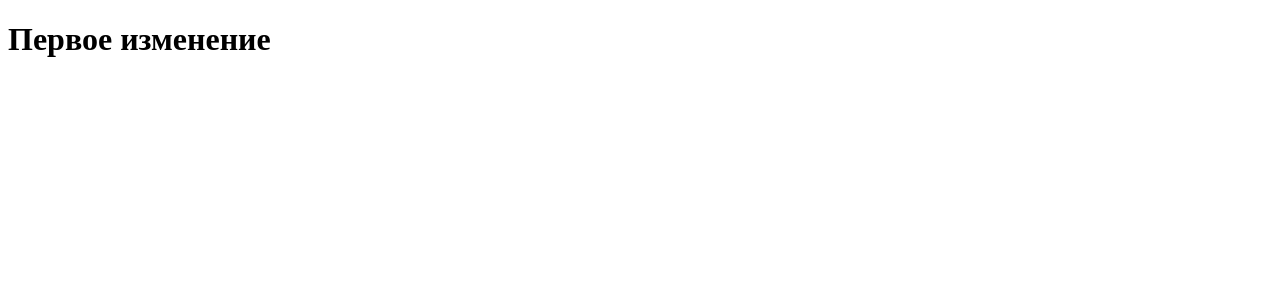
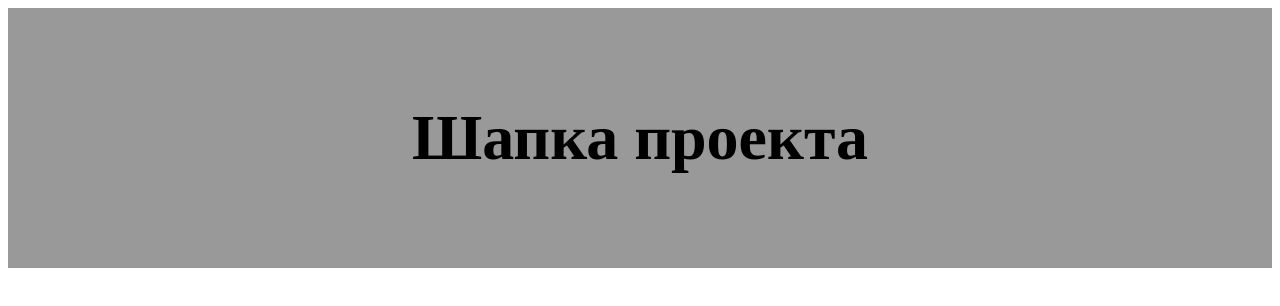
Before and after one commit to alexplorer25/intensive, a plain HTML site: page index.html in a window 1280 px wide. Drawn offline with Linux system fonts and the light colour scheme.

Commit message:
Готовый заголовок

```diff
--- a/index.html
+++ b/index.html
@@ -5,10 +5,14 @@
     <meta charset="UTF-8">
     <meta name="viewport" content="width=device-width, initial-scale=1.0">
     <title>Проект для Git-репозитория</title>
+    <link rel="stylesheet" href="./main.css">
 </head>
 
 <body>
-    <h1>Первое изменение</h1>
+    <header class="header">
+        <h1>Шапка проекта</h1>
+    </header>
+
 </body>
 
 </html>
--- a/main.css
+++ b/main.css
@@ -0,0 +1,6 @@
+.header {
+    padding: 50px 100px;
+    text-align: center;
+    background-color: #999;
+    font-size: 32px;
+}
```
